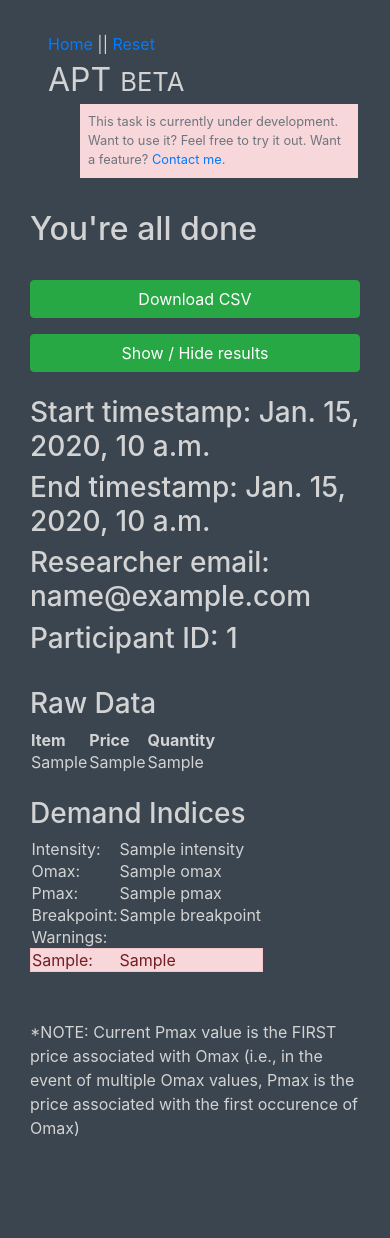
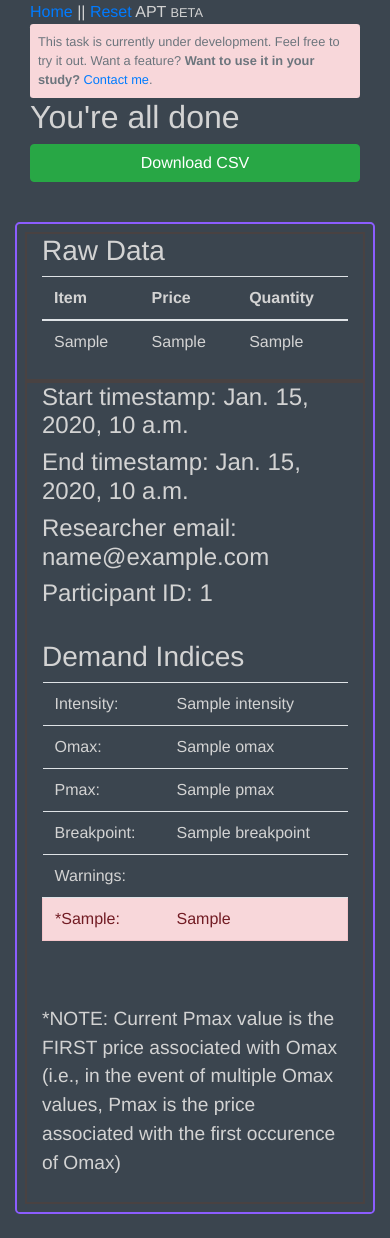
Before and after one commit to pspelman/bx_econ, a Django app: template apps/purchase_task/templates/task_complete.html in a window 390 px wide. Before the commit the page ends 1136 px from the top, so only its background shows below. Run offline with Django 3.2, Linux system fonts and the light colour scheme; the template is opened without the code that fills it: most values are stand-ins (such as "Sample title", 1, 10 or a date in 2020); parts of the project's set-up code (start-up, migrations or seed data) failed here and were passed over; some libraries are stand-ins or nearby versions.

Commit message:
Password for SMTP is being removed for GIT storage purposes. Don't forget to add it back once deployed.
Added:
- A lot of cleanup
- Print statements disabled
- Breakpoint testing - further modified logic to account for other cases

Next Up:
- Deploy to AWS for testing

Future:
- Add logic to detect inconsistencies in responding (e.g., reversals)
- Add warnings to results when inconsistencies are detected
- Add logic to prevent automatic email generation for test case
- Modify email generation to attach the CSV results file

```diff
--- a/apps/purchase_task/methods.py
+++ b/apps/purchase_task/methods.py
@@ -272,7 +272,7 @@ def get_task_instructions(price_string="$"):
                           ]
     assumption_instructions = "Please assume that you would consume every drink you request. \nYou cannot stockpile drinks for a later date or bring drinks home with you."
     how_to_respond_instructions = "Please use the number pad to enter numbers"
-    individual_price_level_prompt = "How many drinks would you have right now if they were"
+    individual_price_level_prompt = "How many drinks would you have right now if they cost"
 
     task_dictionary = {
         'task_title': instruction_head,
--- a/apps/purchase_task/static/css/styles.css
+++ b/apps/purchase_task/static/css/styles.css
@@ -1,16 +1,46 @@
-html{
-    /*background-color: black;*/
+* {
+    -webkit-box-sizing: border-box;
+    -moz-box-sizing: border-box;
+    box-sizing: border-box;
 }
-body{
-    /*margin-top: -4rem;*/
+body {
+  font-family: 'Lora', 'Helvetica Neue', Helvetica, Arial, sans-serif;
+
+  /*position: relative;*/
+
+  width: 100%;
+  height: 100%;
+
+  /*color: white;*/
+  /*background-color: black;*/
     background-color: #3b454f;
     color: #d3d3d3;
-    /*padding: 2rem;*/
 }
+
+html {
+  width: 100%;
+  height: 100%;
+}
+
+p {
+  font-size: 1.2rem;
+  line-height: 1.5;
+
+  margin: 0 0 1.5rem;
+}
+
+
+
+/*body{*/
+    /*!*margin-top: -4rem;*!*/
+    /*background-color: #3b454f;*/
+    /*color: #d3d3d3;*/
+    /*!*padding: 2rem;*!*/
+/*}*/
 
 .page-header {
     /*margin-top: -2rem;*/
-    padding: 2rem;
+    /*padding: 2rem;*/
 }
 
 footer {
@@ -23,24 +53,29 @@ footer {
     background: rgba(76, 76, 76, 0.84);
 }
 
-nav {
+/*nav {*/
+    /*margin-right: auto;*/
+    /*margin-left: auto;*/
+    /*padding-left: 4rem;*/
+    /*!*background-color: red;*!*/
+/*}*/
+/*nav > div{*/
+    /*display: inline-block;*/
+    /*margin-left: 1rem;*/
+    /*vertical-align: middle;*/
+/*}*/
+/*.nav_title{*/
+    /*font-size: 2rem;*/
+    /*vertical-align: middle;*/
 
-}
-nav > div{
-    display: inline-block;
-    margin-left: 1rem;
-    vertical-align: middle;
-}
-.nav_title{
-    font-size: 2rem;
-    vertical-align: middle;
+/*}*/
 
-}
 #disclaimer {
     display: inline-block;
-    vertical-align: middle;
-    margin-left: 2rem;
+    /*vertical-align: middle;*/
+    /*margin-left: 2rem;*/
     padding: .5rem;
+    border-radius:.2rem;
 
 }
 
@@ -54,73 +89,10 @@ nav > div{
     -moz-border-radius: .5rem;
     border-radius: .5rem;
     text-align: center;
-    margin-left: -2rem;
-
+    /*margin-left: -2rem;*/
+    margin-left: auto;
+    margin-right: auto;
 }
-
-
-/*footer > p{*/
-    /*font-size: 14px;*/
-    /*margin: 0;*/
-/*}*/
-
-
-
- /*reset the css */
-/** {*/
-    /*vertical-align: baseline;*/
-    /*font-weight: inherit;*/
-    /*font-family: inherit;*/
-    /*font-style: inherit;*/
-    /*font-size: 100%;*/
-    /*border: 0 none;*/
-    /*outline: 0;*/
-    /*padding: 0;*/
-    /*margin: 0;*/
-/*} */
-
-/*.container{*/
-    /*border: 5px solid black;*/
-    /*width: 970px;*/
-    /*background-color: rgba(46, 0, 163, 0.74);*/
-    /*padding-left:5px;*/
-    /*padding-right:5px;*/
-    /*margin: auto;*/
-    /*color: #2ef0ff;*/
-    /*font-size: 16pt;*/
-    /*padding-top: 2%;*/
-/*}*/
-
-/*!*.sidebar {*!*/
-    /*!*display: inline-block;*!*/
-    /*!*width: 37%;*!*/
-    /*!*border: 1px solid darkslategrey;*!*/
-    /*!*border-radius: 5px;*!*/
-    /*!*border-top: none;*!*/
-    /*!*!* max-height: 88%; *!*!*/
-    /*!*padding-top: 1%;*!*/
-    /*!*border-left: none;*!*/
-/*!*}*!*/
-
-/**.sidebar {*/
-    /*display: block;*/
-    /*width: 9%;*/
-    /*border: .5px dotted darkslategrey;*/
-    /*border-radius: 1px;*/
-    /*border-top: none;*/
-    /*padding-top: 1%;*/
-    /*border-left: none;*/
-    /*margin-left: -0.3em;*/
-    /*margin-top: -0.7em;*/
-    /*text-align: center;*/
-    /*font-size: 8pt;*/
-    /*position: absolute;*/
-/*}*/
-/*.sidebar a{*/
-        /*color: #6befce;*/
-
-/*}*/
-
 
 
 .scenario_instructions{
@@ -129,71 +101,31 @@ nav > div{
     padding: 2rem;
 
 }
-/*.sidebar_top{*/
-    /*padding-top: 1%;*/
-    /*padding-left: 1%;*/
-    /*margin-bottom: 0;*/
-/*}*/
-
-/*.body_content {*/
-    /*display: block;*/
-    /*vertical-align: top;*/
-    /*!* border: 3px solid royalblue; *!*/
-    /*width: 75%;*/
-    /*margin: auto;*/
-    /*padding-bottom: 4%;*/
-    /*!* padding-left: 1%; *!*/
-/*}*/
-
-/*.main_dash {*/
-    /*display: block;*/
-    /*!*border: 2px solid red;*!*/
-    /*vertical-align: top;*/
-    /*!* padding-left: 2%; *!*/
-    /*!* max-height: 660px; *!*/
-    /*!* overflow-x: hidden; *!*/
-    /*!* overflow-y: auto; *!*/
-    /*padding-bottom: 5%;*/
-    /*margin: auto;*/
-/*}*/
-
-/*.item_amount_list_item{*/
-    /*font-size: 14pt;*/
-/*}*/
-
-/*.item_amount_list_item:hover{*/
-    /*background-color: rgba(5, 131, 154, 0.39);*/
-    /*!*color: rgba(173, 255, 47, 0.49);*!*/
-    /*-webkit-transition: background-color 1s;*/
-    /*-moz-transition: background-color 1s;*/
-    /*-ms-transition: background-color 1s;*/
-    /*-o-transition: background-color 1s;*/
-    /*transition: background-color 1s;*/
-
-/*}*/
-
-/*.errorlist li{*/
-    /*color: #ff6b31;*/
-    /*background-color: rgba(255, 0, 0, 0.31);*/
-/*}*/
-
-
-/*.task_form{*/
-    /*width: 90%;*/
-/*}*/
 
 .price_level{
     margin-left: 4%;
     font-size: 3rem;
 }
 
-/*.scenario_instructions h3{*/
-    /*margin-left: -.5em;*/
+#results {
+    padding: .5rem;
+    border: 2px solid #8c5dff;
+    border-radius: .3rem;
+    flex: fit-content;
+}
+.results-left {
+    display: inline-block;
+    border: 2px solid #494242;
+    vertical-align: top;
+    /*margin-left: auto;*/
+    /*margin-right: auto;*/
+}
 
-/*}*/
-
-/*.nav_button{*/
-    /*background-color: rgba(1,1,1,.5);*/
-    /*color: white;*/
-    /*padding: 2%;*/
-/*}*/
+.results-right {
+    word-break: break-word;
+    display: inline-block;
+    border: 2px solid #494242;
+    vertical-align: top;
+    /*margin-left: auto;*/
+    /*margin-right: auto;*/
+}
--- a/apps/purchase_task/templates/base.html
+++ b/apps/purchase_task/templates/base.html
@@ -1,6 +1,7 @@
 {% load staticfiles %}
 <html>
     <head>
+        <meta name="viewport" content="width=device-width, initial-scale=1.0">
         <title>Purchase Task - philspelman.com</title>
 {#        <link rel="stylesheet" href="//maxcdn.bootstrapcdn.com/bootstrap/3.2.0/css/bootstrap.min.css">#}
 {#        <link rel="stylesheet" href="//maxcdn.bootstrapcdn.com/bootstrap/3.2.0/css/bootstrap-theme.min.css">#}
--- a/apps/purchase_task/templates/navbar.html
+++ b/apps/purchase_task/templates/navbar.html
@@ -1,17 +1,18 @@
 {% block sidebar %}
-    <nav>
-        <div class="nav_links">
+    <nav class="col-sm-12">
+        <div class="nav_links col-sm-12">
             <a href="/">Home</a>
              || <a href="logout">Reset</a>
             {#        Logged in as: {{ request.user.first_name }}#}
+            <span class="nav_title">APT <small>BETA</small></span>
         </div>
-        <div class="nav_caption">
-            <span class="nav_title">APT <small>BETA</small></span>
-
-        <small id="disclaimer" class="text-muted alert-danger">
-        This task is currently under development. Want to use it? Feel free to try it out. Want a feature? <a
-                href="mailto:phil_spelman@hotmail.com">Contact me</a>.
-        </small>
+        <div class="col-sm-12">
+            <div class="offset-sm-0">
+            <small id="disclaimer" class="text-muted alert-danger">
+                This task is currently under development. Feel free to try it out. Want a feature? <strong>Want to use it in your study?</strong> <a
+                        href="mailto:phil_spelman@hotmail.com">Contact me</a>.
+            </small>
+                </div>
         </div>
 
     </nav>
--- a/apps/purchase_task/templates/task_complete.html
+++ b/apps/purchase_task/templates/task_complete.html
@@ -3,38 +3,20 @@
 {% block content %}
     <div class="col-sm-10">
 
-<h2>You're all done</h2><br/>
-{#    <form action="send_results" method="get" onsubmit="return false">#}
-{#    <form action="send_results" method="get" >#}
+<h2>You're all done</h2>
     <form action="make_csv" method="get" >
     <button type="submit" class="btn btn-success col-sm-5 col-md-3">Download CSV</button>
     </form>
-{#    <input type="submit" class="btn-dark" value="Send Results" />#}
-{#    <button type="button" class="btn btn-primary">Primary</button>#}
-{#    <button class="btn-dark">button</button>#}
-{#<button type="button" class="btn btn-secondary">Secondary</button>#}
-{#<button type="button" class="btn btn-success">Success</button>#}
-{#<button type="button" class="btn btn-danger">Danger</button>#}
-{#<button type="button" class="btn btn-warning">Warning</button>#}
-{#<button type="button" class="btn btn-info">Info</button>#}
-{#<button type="button" class="btn btn-light">Light</button>#}
-{#<button type="button" class="btn btn-dark">Dark</button>#}
-{##}
-    <button type="button" onclick="function toggleShowResults() {
-$('#results').toggle();
-    }
-    toggleShowResults()" class="btn btn-success col-sm-5 col-md-4">Show / Hide results</button>
-</div>
-    <br/>
 
-    <div id='results' class="col-md-10">
-        <h3>Start timestamp: {{ start_timestamp }}</h3>
-        <h3>End timestamp: {{ end_timestamp }}</h3>
-        <h3>Researcher email: {{ researcher_email }}</h3>
-        <h3>Participant ID: {{ participant_id }}</h3>
-        <br/>
+{#    <button type="button" onclick="function toggleShowResults() {#}
+{#$('#results').toggle();#}
+{#    }#}
+{#    toggleShowResults()" class="btn btn-success col-sm-5 col-md-4">Show / Hide results</button>#}
+</div><br/>
+<div id='results'>
+    <div class="results-left col-sm-6 col-md-6">
         <h3>Raw Data</h3>
-        <table class="raw_data">
+        <table class="table">
             <thead>
                 <th>Item</th>
                 <th>Price</th>
@@ -46,13 +28,18 @@ $('#results').toggle();
                 <td>{{ trial.1 }}</td>
                 <td>{{ trial.2 }}</td>
             </tr>
-
             {% endfor %}
 
         </table>
-    <br/>
+    </div>
+    <div class="results-right col-sm-5 col-md-5">
+        <h4>Start timestamp: {{ start_timestamp }}</h4>
+        <h4>End timestamp: {{ end_timestamp }}</h4>
+        <h4>Researcher email: {{ researcher_email }}</h4>
+        <h4>Participant ID: {{ participant_id }}</h4>
+        <br/>
         <h3>Demand Indices</h3>
-        <table>
+        <table class="table">
             <tr>
                 <td>Intensity:</td>
                 <td>{{ indices.intensity }}</td>
@@ -70,11 +57,12 @@ $('#results').toggle();
                 <td>{{ indices.breakpoint }}</td>
             </tr>
             <tr>
-                <td>Warnings: </td>
+                <td>Warnings:</td>
+                <td></td>
             </tr>
                 {% for warning in indices.data_warnings %}
             <tr class="alert alert-danger">
-                <td>{{ warning.0 }}:</td>
+                <td>*{{ warning.0 }}:</td>
                 <td>{{ warning.1 }}</td>
             </tr>
                 {% endfor %}
@@ -85,7 +73,7 @@ $('#results').toggle();
                 *NOTE: Current Pmax value is the FIRST price associated with Omax (i.e., in the event of multiple Omax values, Pmax is the price associated with the first occurence of Omax)
             </p>
     </div>
-
-        </div>
+</div>
+    <br/>
 
 {% endblock %}
--- a/apps/purchase_task/urls.py
+++ b/apps/purchase_task/urls.py
@@ -8,7 +8,6 @@ import apt_logic
 import views
 from data_management import send_results, make_csv
 
-print "reached purchase_task urls"
 
 favicon_view = RedirectView.as_view(url='/static/favicon.ico', permanent=True)
 
--- a/bx_econ/settings.py
+++ b/bx_econ/settings.py
@@ -26,7 +26,8 @@ SECRET_KEY = '&ac==o5rq6nt-+554bpq*!&xxp^xppxp##1j%m9k#skt)=6ro_'
 # DEBUG = False
 # ALLOWED_HOSTS = ['localhost', '127.0.0.1']
 DEBUG = True
-ALLOWED_HOSTS = []
+ALLOWED_HOSTS = ['192.168.0.3','localhost','0.0.0.0', '127.0.0.1','*']
+
 
 
 # Application definition
@@ -79,7 +80,7 @@ EMAIL_HOST = 'email-smtp.us-west-2.amazonaws.com'
 # ports: 25, 465, or 587
 EMAIL_PORT = 587
 EMAIL_HOST_USER = 'AKIAJFJ4STI6HLTN3CRQ'
-EMAIL_HOST_PASSWORD = 'Removed for Commit'
+EMAIL_HOST_PASSWORD = 'Removed for commit'
 EMAIL_USE_TLS = True
 
 
```
Also changed, not shown: apps/purchase_task/apt_logic.py (+16 -27 lines), apps/purchase_task/data_management.py (+12 -16 lines), apps/purchase_task/templates/task_question_form.html (+29 -13 lines), apps/purchase_task/templates/welcome.html (+4 -3 lines), apps/purchase_task/templatetags/myfilters.py (added, +8 -0 lines), apps/purchase_task/views.py (+29 -155 lines), db.sqlite3.
